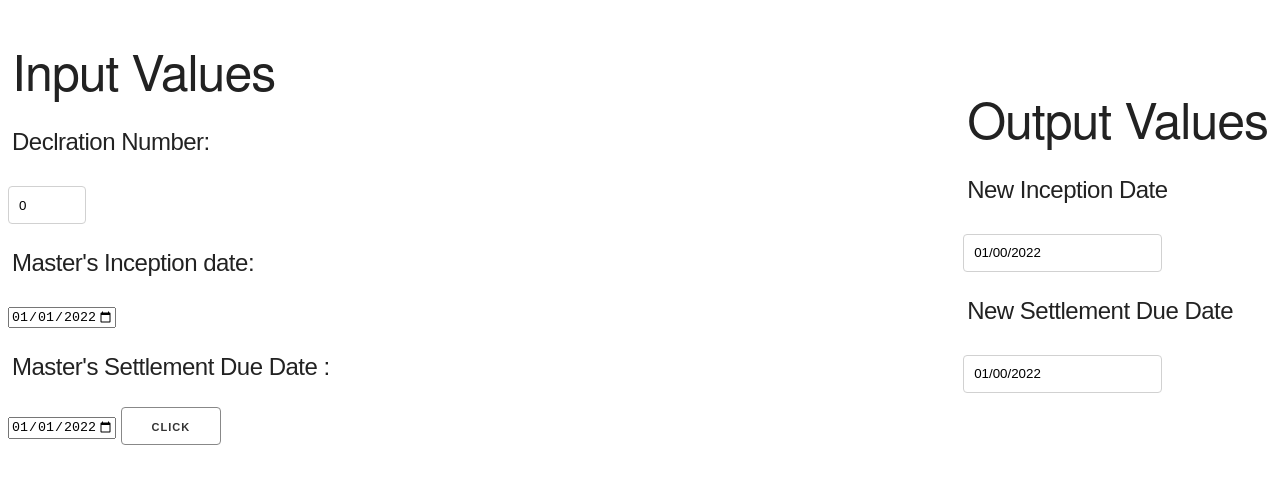
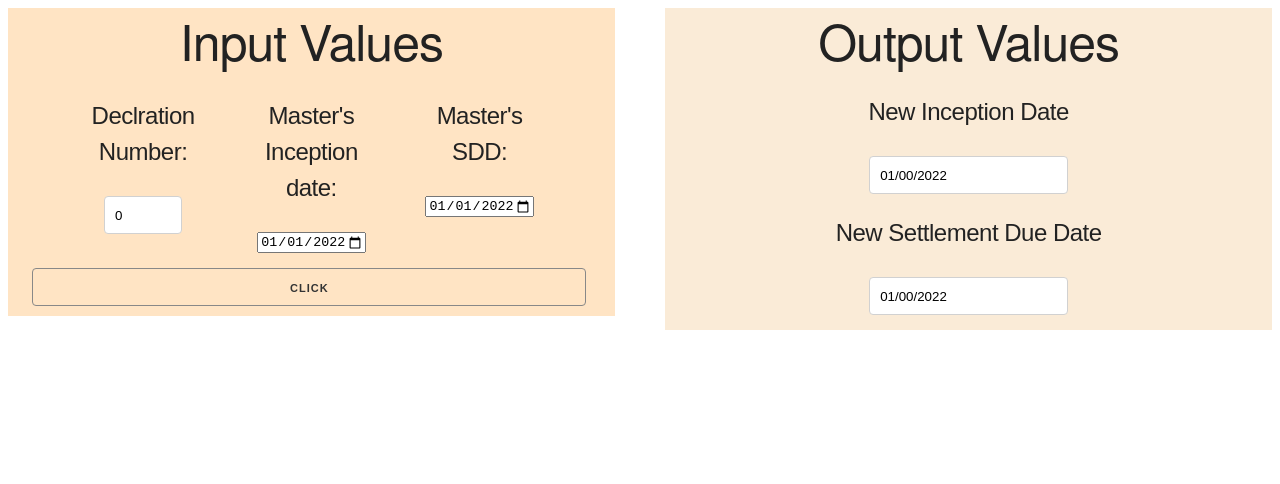
Before and after one commit to aje-johns/dateCalculator, a plain HTML site: page index.html in a window 1280 px wide. Both pictures are taken after a click on the button "CLICK". Drawn offline with nearby package versions, Linux system fonts and the light colour scheme.

Commit message:
Stage 2 complete

```diff
--- a/index.html
+++ b/index.html
@@ -16,15 +16,13 @@
     />
     <title>Date Calculator</title>
   </head>
-  <style>
-    /* %%%%%%%%%%%%%%%%%%%%%%%%%
-   %%%%%%%%%%%%%%%%%%%%%%%%%
-   %%%%%%%%%%%%%%%%%%%%%%%%% */
-  </style>
 
   <body>
-    <div class="input-value">
+    <section class="main row">
+      <div class="input-value columns six">
         <h1>Input Values</h1>
+        <div class="container row">
+          <div class="input columns four">
             <label for="dec"> <h5>Declration Number:</h5></label>
 
             <input
@@ -35,7 +33,8 @@
               min="1"
               max="100"
             />
-
+          </div>
+          <div class="input columns four">
             <label for="start"><h5>Master's Inception date:</h5></label>
 
             <input
@@ -46,8 +45,9 @@
               min="2018-01-01"
               max="2018-12-31"
             />
-
-      <label for="start"><h5>Master's Settlement Due Date :</h5> </label>
+          </div>
+          <div class="input columns four">
+            <label for="start"><h5>Master's SDD:</h5> </label>
 
             <input
               type="date"
@@ -57,10 +57,12 @@
               min="2018-01-01"
               max="2018-12-31"
             />
-      <button id="submit">Click</button>
+          </div>
+        </div>
+        <button id="submit" class="columns eleven">Click</button>
       </div>
 
-    <div class="output-value">
+      <div class="output-value columns six">
         <h1>Output Values</h1>
 
         <label for="opInception"><h5>New Inception Date</h5></label>
@@ -68,6 +70,7 @@
         <label for="opSDD"><h5>New Settlement Due Date</h5></label>
         <input type="text" id="newSdd" />
       </div>
+    </section>
   </body>
   <script defer>
     //    &&&&&&&&&&&&&
--- a/index.js
+++ b/index.js
@@ -19,13 +19,12 @@ function generateNewMonth(declerationNumber, inputMonth) {
 
   if (calculatedNewMonth <= 12) {
     generatedValue.newMonth = calculatedNewMonth - 1;
-
     return generatedValue;
   } else if (calculatedNewMonth >= 13) {
     let calculatedNewMonthTemp = calculatedNewMonth; // usually when we get 0(13-13) we just add one year no change in month
     if (calculatedNewMonthTemp == 13) {
       generatedValue.yearsToadd = 1;
-      generatedValue.newMonth = inputMonth;
+      generatedValue.newMonth = calculatedNewMonth - 1;
 
       return generatedValue;
     } else if (calculatedNewMonthTemp > 13) {
@@ -41,14 +40,18 @@ function generateNewMonth(declerationNumber, inputMonth) {
 
 function perfect(inputMonth, inputDate) {
   const month = inputMonth;
-  const date = inputDate;
-  const month31 = [1, 3, 5, 7, 8, 10, 12];
+  let date = inputDate; // this will be changes later on
   const month30 = [4, 6, 9, 11];
-  if (month31.includes(month)) {
-    console.log("31 days");
+  //   const month31 = [1, 3, 5, 7, 8, 10, 12];
+  //   if (month31.includes(month)) {
+  //     console.log("31 days");
+  //   }
+  if (month30.includes(month) && date > 30) {
+    date = 30;
   }
-  if (month30.includes(month)) {
-    console.log("30 days");
+  if (month == 2 && date >= 28) {
+    console.log("Feb");
+    date = 28;
   }
   const month2Digit = month < 10 ? "0" + month : month;
   const date2Digit = date < 10 ? "0" + date : date;
@@ -103,12 +106,14 @@ button.addEventListener("click", () => {
     userSddMonth
   ).newMonth;
 
-  let newInceptionDate = perfect(inceptionNewMonth, userInceptionDate).date;
-  let newInceptionMonth = perfect(inceptionNewMonth, userInceptionDate).month;
+  const generatedInceptionValue = perfect(inceptionNewMonth, userInceptionDate);
+  const generatedSddValue = perfect(sddNewMonth, userSddDate);
+  let newInceptionDate = generatedInceptionValue.date;
+  let newInceptionMonth = generatedInceptionValue.month;
   let newInceptionYear = userInceptionYear + inceptionYearsToAdd;
 
-  let newSddDate = perfect(sddNewMonth, userSddDate).date;
-  let newSddMonth = perfect(sddNewMonth, userSddDate).month;
+  let newSddDate = generatedSddValue.date;
+  let newSddMonth = generatedSddValue.month;
   let newSddYear = userSddYear + sddYearsToAdd;
 
   outputInception.value = `${newInceptionDate}/${newInceptionMonth}/${newInceptionYear}`;
--- a/style.css
+++ b/style.css
@@ -1,20 +1,14 @@
 label {
-  display: block;
+  display: inline;
   font: 1rem "Fira Sans", sans-serif;
 }
 
 input,
 label {
+  display: inline-block;
   margin: 0.4rem 0;
 }
 
-body {
-  display: flex;
-  justify-content: space-between;
-  align-items: center;
-  padding-top: 30px;
-  box-sizing: border-box;
-}
 h1,
 h2,
 h3,
@@ -23,3 +17,13 @@ h5 {
   padding: 2px;
   margin: 2px;
 }
+
+.input-value {
+  text-align: center;
+  background-color: bisque;
+}
+
+.output-value {
+  text-align: center;
+  background-color: antiquewhite;
+}
```
Lines whose indentation alone changed are shown as unchanged.
